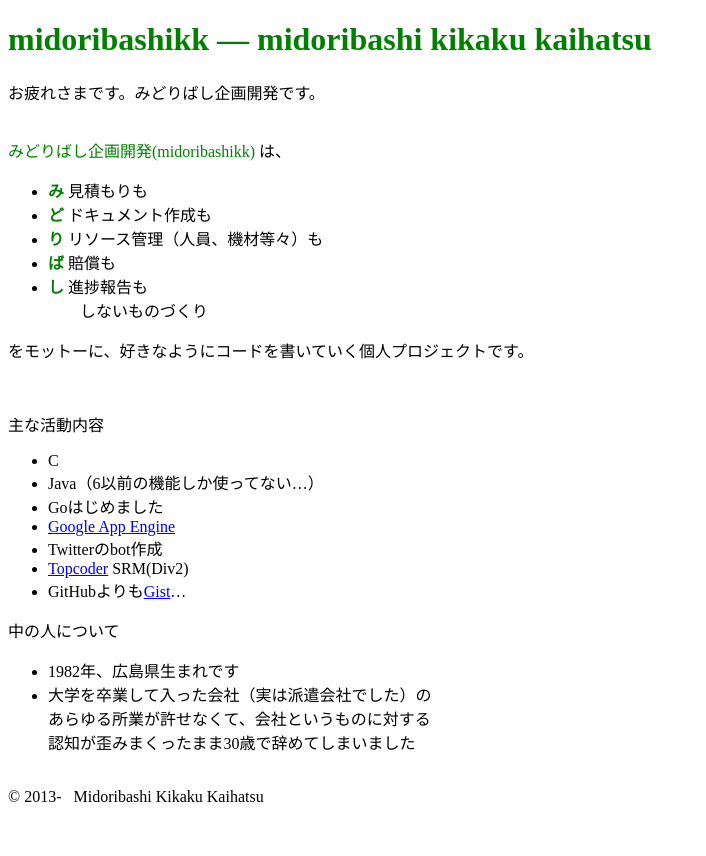
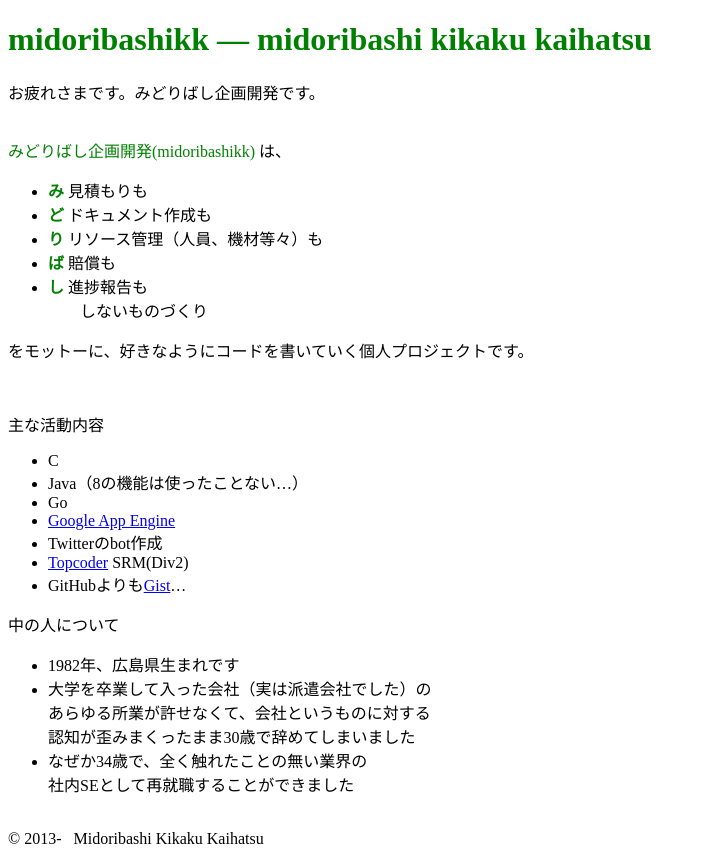
Before and after one commit to midoribashikk/midoribashikk.github.io, a plain HTML site: page index.html in a window 1280 px wide. Shown: the whole page, without its empty margins (0-706 px from the left). Before the commit the page ends 814 px from the top, so only its background shows below. Drawn offline with Linux system fonts and the light colour scheme.

Commit message:
got a new job

```diff
--- a/index.html
+++ b/index.html
@@ -26,8 +26,8 @@
 主な活動内容<!-- オンラインのみ -->
 <ul>
 <li>C</li>
-<li>Java（6以前の機能しか使ってない…）</li>
-<li>Goはじめました</li>
+<li>Java（8の機能は使ったことない…）</li>
+<li>Go</li>
 <li><a href="https://cloud.google.com/appengine/">Google App Engine</a></li>
 <li>Twitterのbot作成</li>
 <li><a href="https://www.topcoder.com/">Topcoder</a> SRM(Div2)</li>
@@ -41,6 +41,8 @@
 <li>大学を卒業して入った会社（実は派遣会社でした）の<br>
 あらゆる所業が許せなくて、会社というものに対する<br>
 認知が歪みまくったまま30歳で辞めてしまいました
+<li>なぜか34歳で、全く触れたことの無い業界の<br>
+社内SEとして再就職することができました
 </ul>
 </p>
 <br>
```
